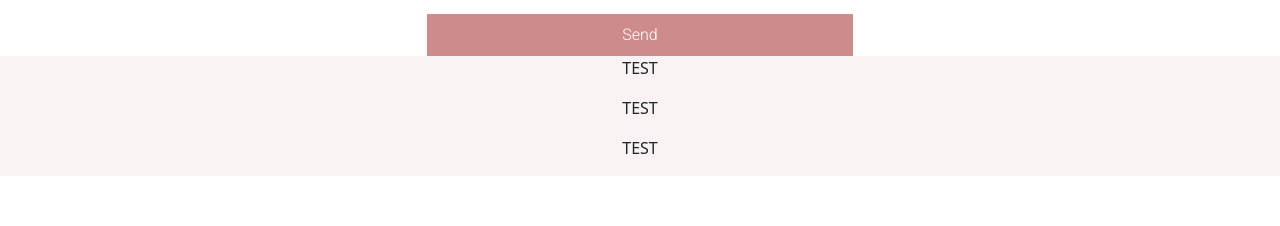
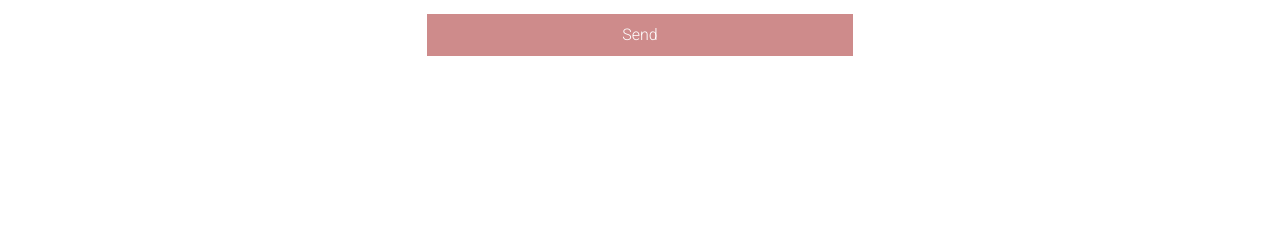
Before and after one commit to EvanWiorek/artbyabbynext, a Next.js app: page /contact in a window 1280 px wide. Shown: the part 300-526 px from the top of the page. Built offline with nearby package versions, Linux system fonts and the light colour scheme; a web font is replaced by a local one.

Commit message:
contact page wip

```diff
--- a/src/pages/contact.jsx
+++ b/src/pages/contact.jsx
@@ -171,11 +171,6 @@ const ContactPage = () => {
               <button type="submit" className='btn-site-pink roboto mt-3' style={{ width: `100%` }}>Send</button>
 
             </form>
-            <div className="div" style={{ backgroundColor: `rgba(206,139,139, .1)`, display: `flex`, justifyContent: `center`, flexDirection: `column`, alignItems: `center` }}>
-              <p>TEST</p>
-              <p>TEST</p>
-              <p>TEST</p>
-            </div>
             <br />
             <br />
             <br />
```
